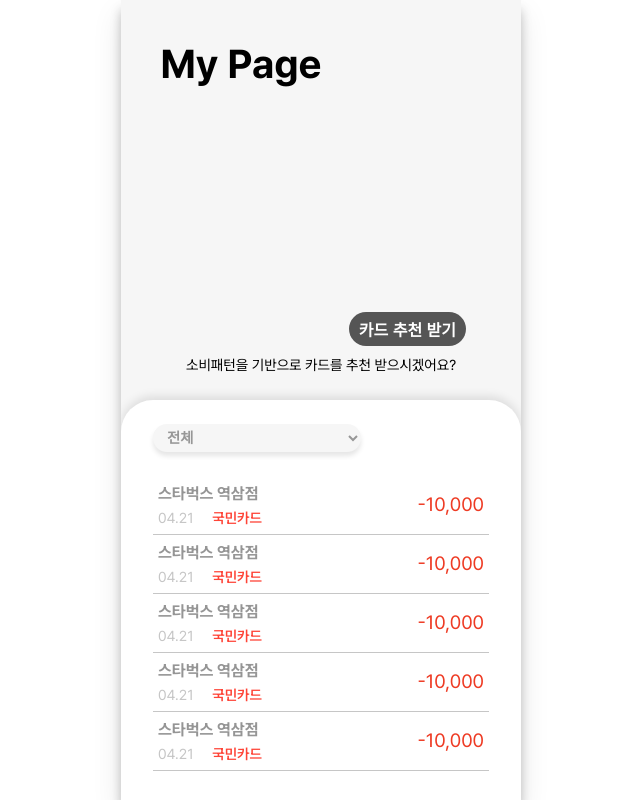
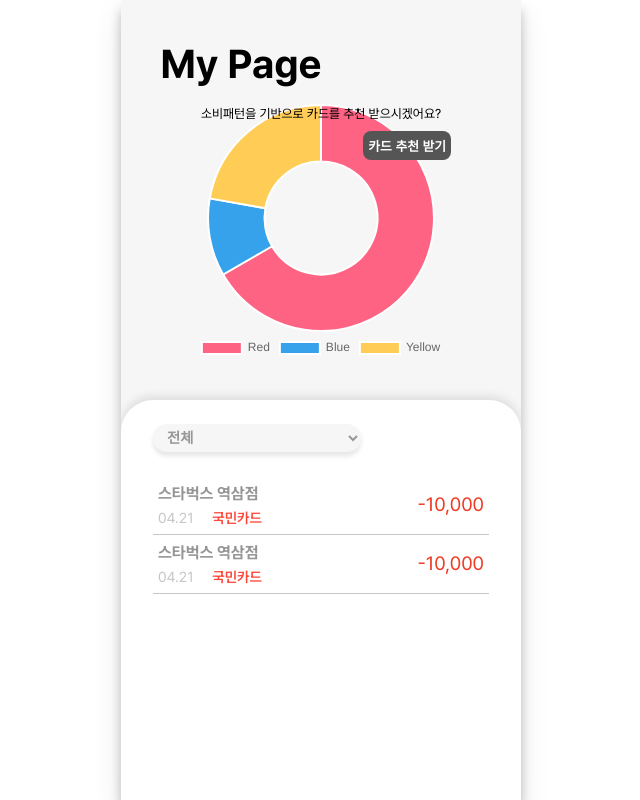
Before and after one commit to a107-cardmore/backend, a React (Create React App) app in the folder frontend/cardmore/: page /mypage in a window 1280 px wide. Shown: the whole page, without its empty margins (319-959 px from the left). Built offline with nearby package versions, Linux system fonts and the light colour scheme.

Commit message:
feat: graph

```diff
--- a/frontend/cardmore/package.json
+++ b/frontend/cardmore/package.json
@@ -9,6 +9,7 @@
     "@testing-library/react": "^13.4.0",
     "@testing-library/user-event": "^13.5.0",
     "axios": "^1.7.7",
+    "chart.js": "^4.4.4",
     "react": "^18.3.1",
     "react-dom": "^18.3.1",
     "react-router-dom": "^6.26.1",
--- a/frontend/cardmore/src/apis/Axios.jsx
+++ b/frontend/cardmore/src/apis/Axios.jsx
@@ -8,6 +8,7 @@ export const axios = Axios.create({
 
 axios.interceptors.request.use(
   (config) => {
+
     const accessToken = sessionStorage.getItem("accessToke");
     if (accessToken) {
       config.headers.Authorization = `Bearer ${accessToken}`;
--- a/frontend/cardmore/src/pages/MyPage.jsx
+++ b/frontend/cardmore/src/pages/MyPage.jsx
@@ -1,64 +1,118 @@
 import { css } from "@emotion/css";
-import { useEffect, useState } from "react";
+import { useEffect, useState, useRef } from "react";
+import Chart from 'chart.js/auto';
 import ExpenditureCard from "../components/ExpenditureCard";
 
-function MyPage(){
+function MyPage() {
+  const chartRef = useRef(null);
+
+  const data = {
+    labels: [
+      'Red',
+      'Blue',
+      'Yellow'
+    ],
+    datasets: [{
+      label: 'My First Dataset',
+      data: [300, 50, 100],
+      backgroundColor: [
+        'rgb(255, 99, 132)',
+        'rgb(54, 162, 235)',
+        'rgb(255, 205, 86)'
+      ],
+      hoverOffset: 4
+    }]
+  };
+
+  useEffect(() => {
+    const ctx = chartRef.current.getContext('2d');
+    const myChart = new Chart(ctx, {
+      type: 'doughnut',
+      data: data,
+      options: {
+        responsive: true,
+        plugins: {
+          legend: {
+            position: 'bottom',
+          },
+        }
+      }
+    });
+
+    // 컴포넌트 언마운트 시 차트를 삭제
+    return () => {
+      myChart.destroy();
+    };
+  }, []);
+
   return (
     <div className={css`
       position: relative;
-      display : flex;
-      flex-direction : column;
-      justify-content : space-between;
-      align-items : center;
-      height : 100vh;
-      width : 100%;
-      background-color :#F6F6F6;
+      display: flex;
+      flex-direction: column;
+      justify-content: space-between;
+      align-items: center;
+      height: 100vh;
+      width: 100%;
+      background-color: #F6F6F6;
     `}>
       <div className={css`
-          display : flex;
+          display: flex;
           float: left;
-          font-size : 2.5rem;
+          font-size: 2.5rem;
           padding-top: 10%;
           padding-right: 40%;
-          font-weight : bold;
+          font-weight: bold;
       `}>My Page</div>
-      {/* chart */}
+
+      {/* 도넛 차트 */}
       <div className={css`
           position: absolute;
-          top: 39vh;
-          display : flex;
-          flex-direction : column;
-          justify-content : center;
-          align-items : center;
+          top: 13vh;
+          display: flex;
+          flex-direction: column;
+          justify-content: center;
+          align-items: center;
+      `}>
+        <canvas
+          ref={chartRef}
+          width="270"
+          height="270"
+          className={css`
+            width: 260px;
+            height: 260px;
+          `}
+        />
+      </div>
+      <div className={css`
+          position: absolute;
+          top: 12vh;
+          display: flex;
+          flex-direction: column;
+          align-items: flex-end;
         `}>
-        <div></div>
-        <div className={css`
-          display : flex;
-          flex-direction : column;
-          align-items : flex-end;
-        `}>
+          <p className={css`
+            padding: 10px;
+            margin: 0;
+            font-size: 0.8rem;
+          `}>소비패턴을 기반으로 카드를 추천 받으시겠어요?</p>
           <button className={css`
-            display : flex;
-            border-radius: 2rem;
-            border-style : none;
+            display: flex;
+            border-radius: 0.5rem;
+            border-style: none;
             width: fit-content;
             text-align: center;
             justify-content: center;
-            color : #ffffff;
+            color: #ffffff;
             font-weight: 700;
-            font-size: 1rem;
-            padding : 5px 10px;
+            font-size: 0.8rem;
+            padding: 5px;
             background-color: #555555;
           `}>카드 추천 받기</button>
-          <p className={css `
-            padding : 10px;
-            margin: 0;
-            font-size: 0.9rem;
-          `}>소비패턴을 기반으로 카드를 추천 받으시겠어요?</p>
         </div>
-      </div>
+
       {/* 지출 내역 */}
-      <div className={ css`
+      <div className={css`
           position: absolute;
           display: flex;
           flex-direction: column;
@@ -69,39 +123,32 @@ function MyPage(){
           background-color: white;
           border-top-left-radius: 2rem;
           border-top-right-radius: 2rem;
-          padding:1.5rem 2rem;
+          padding: 1.5rem 2rem;
           box-sizing: border-box;
           box-shadow: 0 -4px 10px rgb(0 0 0 / 10%);
       `}>
-        <div className={ css`
-          display : flex;
-          flex-direction : column;
-          width : 100%;
+        <div className={css`
+          display: flex;
+          flex-direction: column;
+          width: 100%;
           justify-content: center;
           align-items: flex-start;
           margin-bottom: 1.5rem;
         `}>
-          <select name="cars" id="cars" className={ css`
-            display : flex;
+          <select name="cars" id="cars" className={css`
+            display: flex;
             border-radius: 1rem;
             padding: 5px 10px;
-            color : #979797;
+            color: #979797;
             border: none;
-            background : #F6F6F6;
+            background: #F6F6F6;
             font-weight: 700;
             font-size: 0.9rem;
             width: 13rem;
             box-shadow: 0 4px 5px rgb(0 0 0 / 10%);
             outline: none;
           `}>
-            <option value="volvo" className={css `
-              background-color: #ffffff;
-              color: #979797;
-              font-size: 0.9rem;
-              padding: 5px;
-              border: none;
-            `}>전체</option>
-            <option value="volvo" className={css `
+            <option value="volvo" className={css`
               background-color: #ffffff;
               color: #979797;
               font-size: 0.9rem;
@@ -111,41 +158,29 @@ function MyPage(){
           </select>
         </div>
         <div className={css`
-          display : flex;
-          flex-direction : column;
-          width : 100%;
+          display: flex;
+          flex-direction: column;
+          width: 100%;
           overflow-y: scroll;
 
           ::-webkit-scrollbar {
-            width: 8px; /* 스크롤바의 너비 */
+            width: 8px;
           }
 
           ::-webkit-scrollbar-thumb {
-            background: rgb(0, 0, 0, 0.1); /* 스크롤바의 색상 */
+            background: rgb(0, 0, 0, 0.1);
             border-radius: 4px;
           }
 
           ::-webkit-scrollbar-thumb:hover {
-            background: rgb(0, 0, 0, 0.4); /* 마우스 오버 시 스크롤바 색상 */
+            background: rgb(0, 0, 0, 0.4);
           }
         `}>
           <ExpenditureCard />
           <ExpenditureCard />
-          <ExpenditureCard />
-          <ExpenditureCard />
-          <ExpenditureCard />
-          <ExpenditureCard />
-          <ExpenditureCard />
-          <ExpenditureCard />
-          <ExpenditureCard />
-          <ExpenditureCard />
-          <ExpenditureCard />
-          <ExpenditureCard />
-          <ExpenditureCard />
-          <ExpenditureCard />
+          {/* 더 많은 ExpenditureCard 추가 */}
         </div>
       </div>
-
     </div>
   );
 }
```
Also changed, not shown: 1 other file (tests, documents, lock files or other folders).
